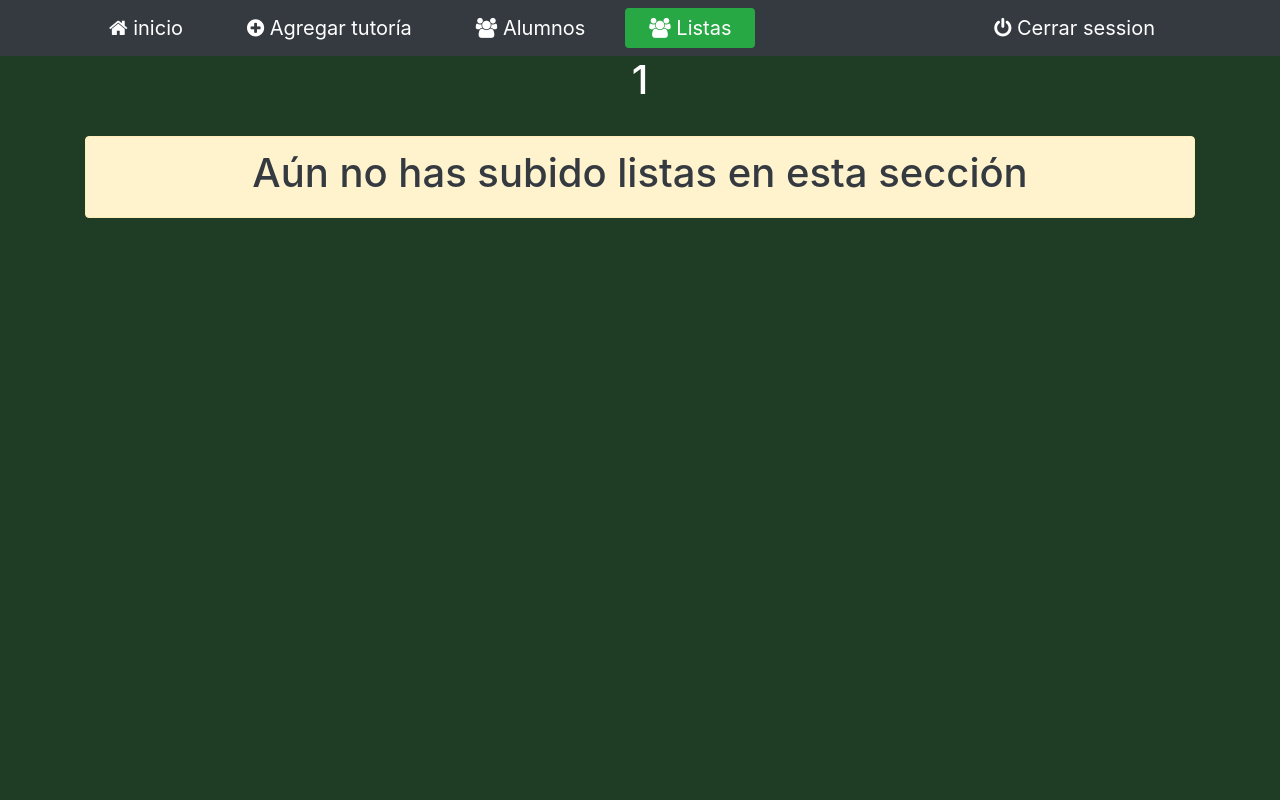
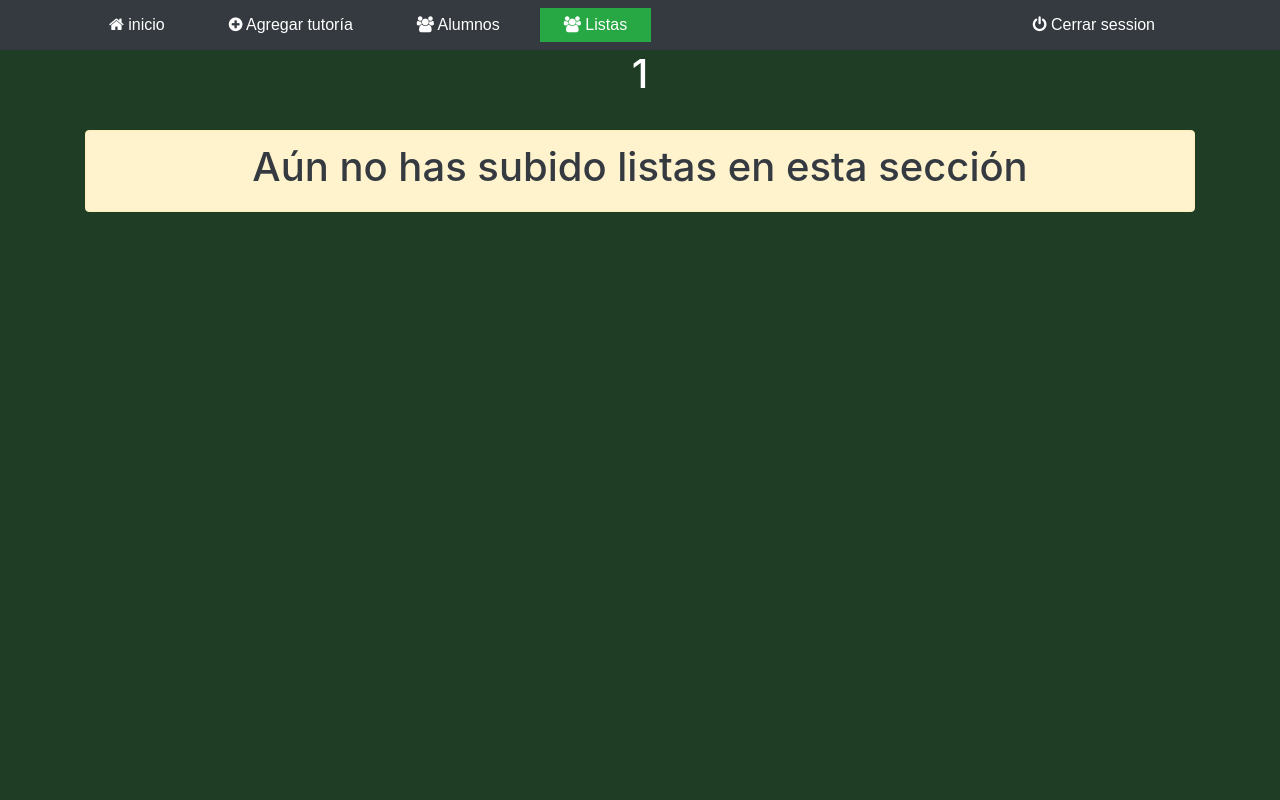
Before and after one commit to Rams-dev/halcones, a CodeIgniter app: page /halcones/index.php/admin/listas/carrera/1 in a window 1280 px wide. Run offline with CodeIgniter, Linux system fonts and the light colour scheme; data that the repository does not hold is empty; some libraries are stand-ins or nearby versions.

Commit message:
modicaciones!

```diff
--- a/application/controllers/admin/Listas.php
+++ b/application/controllers/admin/Listas.php
@@ -91,4 +91,9 @@ class Listas extends CI_Controller {
 
     }
 
+    public function eliminarLista(){
+        $data =$this->input->post();
+        return $data;
+    }
+
 }
--- a/application/views/admin/dashboard.php
+++ b/application/views/admin/dashboard.php
@@ -10,7 +10,7 @@
   ?>
     <div class="row mt-5">
       <?php foreach($tutorias as $tutoria): ?>
-        <div class="col-lg-3 col-md-4 col-sm-6 col-xs-12 p-2" >
+        <div class="col-lg-3 col-md-4 col-sm-6 col-xs-6 p-1 target" >
           <button type="button" onclick="eliminarTutoria(<?=$tutoria['id'];?>)" class="close mr-3 mt-2" data-toggle="tooltip" data-placement="top" title="Eliminar  tutoria" aria-label="Close">
             <span aria-hidden="true">&times;</span>
           </button>
--- a/application/views/admin/listas/detalles.php
+++ b/application/views/admin/listas/detalles.php
@@ -1,6 +1,6 @@
 <div class="container">
     <h1 class="text-center pb-4"><?=$carrera?></h1>
-
+<!-- <?php var_dump($listas)?>  -->
 <?php if(empty($listas)){?>
 <div class="alert alert-warning" role="alert">
     <h1 class="text-dark text-center">Aún no has subido listas en esta sección</h1>
@@ -9,13 +9,33 @@
 
     <div class="row">
         <?php foreach ($listas as $key) :?>
-        <div class="col-lg-3 col-md-4 col-sm-6  mb-3">
-            <a target= "_blank" href="<?=base_url('assets/pdf/listas/'.$key['lista'])?>" class="list-group-item bg-white card-pdf">
-                    <img src="<?=base_url('assets/img/pdf-img.png')?>" alt="<?=$key['lista']?>" class="img-pdf">
-                <h5 class="list-name"><?=$key['lista']?></h5>
-            </a>
-        </div>
+        <div class="col-lg-3 col-md-4 col-sm-6">
+            <button type="button" onclick="eliminarLista(<?=$key['id'];?>)" class="close m-2" data-toggle="tooltip" data-placement="top" title="Eliminar lista" aria-label="Close">
+                    <span aria-hidden="true">&times;</span>
+                </button>
+                    <a target= "_blank" href="<?=base_url('assets/pdf/listas/'.$key['lista'])?>" class="bg-dark">
+                        <img src="<?=base_url('assets/img/pdf-img.png')?>" alt="<?=$key['lista']?>" class="img-pdf">
+                        <h5 class="list-name"><?=$key['lista']?></h5>
+                        </a>
+                    </div>
         <?php endforeach?>
     </div>
 </div>
 <?php } ?>
+
+
+<script >
+
+    function eliminarLista(id){
+        $.ajax({
+            url:'../eliminarLista',
+            data:{id},
+            type: 'post'
+        })
+        .done(function(response){
+            console.log(response)
+        })
+    }
+
+
+</script>
--- a/application/views/comm/foot.php
+++ b/application/views/comm/foot.php
@@ -1,3 +1,6 @@
+<script src="https://cdnjs.cloudflare.com/ajax/libs/jquery.mask/1.14.16/jquery.mask.min.js"></script>
+
+<script src="<?= base_url('assets/js/auth/mask.js')?>"></script>
 
 </body>
 
--- a/application/views/comm/head.php
+++ b/application/views/comm/head.php
@@ -4,13 +4,8 @@
 
 <link rel="shortcut icon" href="<?= base_url('assets/img/logo.jpg')?>" type="image/x-icon" />
 <link href="https://stackpath.bootstrapcdn.com/font-awesome/4.7.0/css/font-awesome.min.css" rel="stylesheet" integrity="sha384-wvfXpqpZZVQGK6TAh5PVlGOfQNHSoD2xbE+QkPxCAFlNEevoEH3Sl0sibVcOQVnN" crossorigin="anonymous">
-
-<script src="https://code.jquery.com/jquery-3.5.1.js" integrity="sha256-QWo7LDvxbWT2tbbQ97B53yJnYU3WhH/C8ycbRAkjPDc=" crossorigin="anonymous"></script>
-
-  <script src="https://cdnjs.cloudflare.com/ajax/libs/jquery.mask/1.14.16/jquery.mask.min.js"></script>
-
-<link rel="stylesheet" href="https://stackpath.bootstrapcdn.com/bootstrap/4.4.1/css/bootstrap.min.css" integrity="sha384-Vkoo8x4CGsO3+Hhxv8T/Q5PaXtkKtu6ug5TOeNV6gBiFeWPGFN9MuhOf23Q9Ifjh" crossorigin="anonymous">
 <!-- <link rel="stylesheet" href="<?= base_url('assets/dropify/dist/css/dropify.css')?>"> -->
+<link rel="stylesheet" href="https://cdn.jsdelivr.net/npm/bootstrap@4.6.0/dist/css/bootstrap.min.css" integrity="sha384-B0vP5xmATw1+K9KRQjQERJvTumQW0nPEzvF6L/Z6nronJ3oUOFUFpCjEUQouq2+l" crossorigin="anonymous">
 
     <meta charset="UTF-8">
     <meta name="viewport" content="width=device-width, initial-scale=1.0">
@@ -22,10 +17,10 @@
   <link rel="stylesheet" type="text/css" href="<?php echo base_url()?>assets/css/nav1.css">
   <link rel="stylesheet" type="text/css" href="<?= base_url()?>assets/css/css.css">
   <!-- <script src="<?= base_url('assets/dropify/dist/js/dropify.js')?>"></script> -->
+  <script src="https://code.jquery.com/jquery-3.6.0.js" integrity="sha256-H+K7U5CnXl1h5ywQfKtSj8PCmoN9aaq30gDh27Xc0jk=" crossorigin="anonymous"></script>
 
-	<!-- <script src="<?php echo base_url()?>assets/jquery-3.2.1.min.js"></script> -->
 	<script src="<?php echo base_url()?>assets/bootstrap/js/bootstrap.js"></script>
 	<script src="<?php echo base_url()?>assets/alertifyjs/alertify.js"></script>
 
 </head>
-<body>
+<body class="body">
--- a/application/views/comm/nav1.php
+++ b/application/views/comm/nav1.php
@@ -1,31 +1,30 @@
+     <nav class="navbar navbar-expand-lg navbar-dark bg-dark text-white">
     <div class="nav-boton">
       <img id="menu" src="<?= base_url()?>/assets/img/menu.png" width="60" heigth="60">
     </div>
-
-    <nav class="navbar navbar-expand-lg navbar-dark bg-dark text-white">
       <div class="container">
       <ul class="navbar-nav mr-auto">
-        <li class="nav-item ">
-          <a class="navbar-brand px-4 nav-link rounded<?= $this->uri->segment(2) == 'dashboard' ? 'active bg-success' : '';?>" href="<?= base_url('admin/dashboard');?>"><span class="fa fa-home"></span> inicio</a>
+        <li class="nav-item m-0">
+          <a class="navbar-brand px-4 nav-link <?= $this->uri->segment(2) == 'dashboard' ? 'active bg-success' : '';?>" href="<?= base_url('admin/dashboard');?>"> <i class="fa fa-home"></i> inicio</a>
         </li>
         <li class="nav-item ">
-          <a class="navbar-brand px-4 nav-link rounded <?= $this->uri->segment(2) == 'agregartutoria' ? 'active bg-success' : '';?>" href="<?= base_url('admin/agregartutoria')?>"><span class="fa fa-plus-circle"></span> Agregar tutoría</a>
+          <a class="navbar-brand px-4 nav-link  <?= $this->uri->segment(2) == 'agregartutoria' ? 'active bg-success' : '';?>" href="<?= base_url('admin/agregartutoria')?>"><i class="fa fa-plus-circle"></i> Agregar tutoría</a>
         </li>
         <li class="nav-item">
-          <a id="alumnos" class="navbar-brand px-4 rounded nav-link <?= $this->uri->segment(2) == 'alumnos' ? 'active bg-success' : '';?>" href="<?= base_url('admin/alumnos')?>"><span class="fa fa-users"></span> Alumnos</a>
+          <a id="alumnos" class="navbar-brand px-4 nav-link <?= $this->uri->segment(2) == 'alumnos' ? 'active bg-success' : '';?>" href="<?= base_url('admin/alumnos')?>"><i class="fa fa-users"></i> Alumnos</a>
         </li>
         <li class="nav-item ">
-          <a id="liberaciones" class="navbar-brand px-4 rounded nav-link <?= $this->uri->segment(2) == 'listas' ? 'active bg-success' : '';?>" href="<?= base_url('admin/listas')?>"><span class="fa fa-users"></span> Listas</a>
+          <a id="liberaciones" class="navbar-brand px-4 nav-link  <?= $this->uri->segment(2) == 'listas' ? 'active bg-success' : '';?>" href="<?= base_url('admin/listas')?>"> <i class="fa fa-users"></i>
+          Listas</a>
         </li>
       </ul>
 
-
       <ul class="navbar-nav ml-auto">
         <li class="nav-item ml-3">
-          <a id="" class="navbar-brand nav-link rounded px-4 <?= $this->uri->segment(2) == 'cuenta' ? 'active bg-success' : '';?>" href="<?=base_url('admin/cuenta/')?>"><?php echo $this->session->userdata('nombre') . ' '. $this->session->userdata('apellido_p');?></a>
+          <a id="" class="navbar-brand nav-link px-4 <?= $this->uri->segment(2) == 'cuenta' ? 'active bg-success' : '';?>" href="<?=base_url('admin/cuenta/')?>"><?php echo $this->session->userdata('nombre') . ' '. $this->session->userdata('apellido_p');?></a>
         </li>
         <li class="nav-item ml-3">
-          <a id = "session" class="navbar-brand nav-link px-4 rounded " href="<?php echo base_url('login/logout');?>"><span class="fa fa-power-off"></span> Cerrar session</a>
+          <a id = "session" class="navbar-brand nav-link px-4 " href="<?php echo base_url('login/logout');?>"><i class="fa fa-power-off"></i> Cerrar session</a>
         </li>
       </ul>
       </div>
@@ -33,7 +32,7 @@
 <script >
 $(document).ready(function(){
   $('#menu').click(function(){
-    $('.navbar').slideToggle();
+    $('.navbar-nav').slideToggle();
   });
 })
 </script>
--- a/application/views/listas/agregarListas.php
+++ b/application/views/listas/agregarListas.php
@@ -31,9 +31,9 @@
 </div>
 
 <script>
-// $("#listas").dropify({
-//     'default': "Arrastra o selecciona tus archivos",
-// });
+$("#listas").dropify({
+    'default': "Arrastra o selecciona tus archivos",
+});
 
 $('#form-list').submit(function(e){
     e.preventDefault()
--- a/application/views/login.php
+++ b/application/views/login.php
@@ -1,9 +1,11 @@
 <!DOCTYPE html>
-<html lang="en">
+<html lang="es">
 <head>
 <link rel="stylesheet" href="https://stackpath.bootstrapcdn.com/bootstrap/4.4.1/css/bootstrap.min.css" integrity="sha384-Vkoo8x4CGsO3+Hhxv8T/Q5PaXtkKtu6ug5TOeNV6gBiFeWPGFN9MuhOf23Q9Ifjh" crossorigin="anonymous">
 <link rel="stylesheet" href="https://cdnjs.cloudflare.com/ajax/libs/font-awesome/4.7.0/css/font-awesome.min.css">
 <link rel="stylesheet" href="<?= base_url()?>assets/css/css.css">
+<link rel="shortcut icon" href="<?= base_url('assets/img/logo.jpg')?>" type="image/x-icon" />
+
 <script
   src="https://code.jquery.com/jquery-3.4.1.min.js"
   integrity="sha256-CSXorXvZcTkaix6Yvo6HppcZGetbYMGWSFlBw8HfCJo="
--- a/application/views/profesores/registro.php
+++ b/application/views/profesores/registro.php
@@ -4,7 +4,6 @@
 
     <?php
         if(isset($matricula)){
-            var_dump(($matricula));
          ?>
          <div class="alert alert-info text-center" role="alert">
             <p>Esta es tu matricula, anotala para iniciar sesion</p>
@@ -44,7 +43,7 @@
             </div>
             <div class="form-group">
                 <label for="name">Grupo</label>
-                <input type="text" class="form-control" name="grupo" id="grupo">
+                <input type="text" class="form-control grupo" name="grupo" id="grupo">
             </div>
             <div class="form-group">
                 <label for="contrasena">Contraseña</label>
@@ -60,6 +59,7 @@
 <?php }?>
 
 </div>
+
 
 <script>
 
--- a/assets/css/css.css
+++ b/assets/css/css.css
@@ -1,7 +1,20 @@
+/*
+.body{
+    background-image: url('../img/fondo.png');
+    background-repeat: no-repeat;
+    background-position: bottom;
+    background-size: auto;
+} */
 
 .jumbotron p{
     font-size: 14px!important;
     margin: 0px;
+}
+
+.btn-delete{
+    position: absolute;
+    top: 5px;
+    right: 10px;
 }
 
 .image{
@@ -28,11 +41,6 @@
     color: white;
 }
 
-nav{
-    background: #c3ca5e!important;
-
-}
-
 .tableAlumnos{
     height: 100vh;
     overflow-y: auto;
@@ -40,7 +48,6 @@ nav{
 
 .card-pdf{
     position: relative;
-    /* background-image: url('assets/img/pdf-img.png'); */
     box-sizing: border-box;
     padding: 0px;
 }
@@ -64,11 +71,15 @@ nav{
     font-size: 20px;
 }
 
+@media (max-width: 480px){
 
+    .body{
+        background-image: url('../img/fondo.png');
+        background-size: contain;
+        background-repeat: no-repeat;
+        background-position: bottom;
+    }
 
-
-
-@media (max-width: 480px){
     .image {
         max-height: 100vh;
     }
@@ -149,8 +160,5 @@ nav{
         box-sizing: border-box;
     }
 
-    .navbar-brand{
-        font-size: 16px!important;
-    }
 
 }
--- a/assets/css/nav1.css
+++ b/assets/css/nav1.css
@@ -1,10 +1,12 @@
 .nav-boton img{
     display: none;
 }
-.navbar a{
+.navbar-brand{
     color: white!important;
+    font-size: 16px!important;
+    font-family: sans-serif;
+
 }
-
 
 .navbar a:hover{
     background-color: rgb(89, 194, 106);
@@ -18,6 +20,10 @@
         justify-content: flex-end;
     }
 
+    .navbar-nav{
+        display: none;
+    }
+
     .nav-boton img{
         display: inline-block;
         width: 50px;
@@ -25,9 +31,7 @@
 
     }
 
-    .navbar{
-        display: none;
-    }
+
     .navbar ul{
         width: 100%!important;
         margin: 0%;
@@ -53,6 +57,9 @@
         display: flex;
         justify-content: flex-end;
     }
+    .navbar-nav{
+        display: none;
+    }
 
     .nav-boton img{
         display: block;
@@ -65,13 +72,10 @@
         margin: 0%;
 
     }
-    .navbar{
-        display: none;
-    }
+
 
     .navbar a{
         width: 100%!important;
-        /* display: none ; */
         font-size: 20px;
         padding: 12px;
         height: auto;
@@ -92,13 +96,8 @@
 
     .navbar ul{
         display: block;
-
     }
 
-    .navbar li a{
-        display: block;
-        padding-right: 5px;
-    }
 
     .container{
         min-height: 0px;
--- a/assets/js/auth/mask.js
+++ b/assets/js/auth/mask.js
@@ -1,5 +1,3 @@
-$(document).ready(function(){
-
       $("#matricula > input, #grupo > input").on("keypress", function () {
          $input=$(this);
          setTimeout(function () {
@@ -8,9 +6,9 @@ $(document).ready(function(){
         })
 
 
-    $('#matricula > input').mask('AAAA000000');
-    $('#telefono > input').mask('0000000000');
-    $('#grupo > input').mask('AAA000');
+    $('.matricula').mask('AAAA000000');
+    $('.telefono').mask('0000000000');
+    $('.grupo').mask('AAA000');
 
 
     $('#nombre > input').keyup(function(evt){
@@ -49,10 +47,3 @@ $(document).ready(function(){
 
 
 /*---------------------------------------------- Agregar Tutoria------------------------------------------------------------- */
-
-
-
-
-
-
-});
```
Also changed, not shown: application/views/registro.php (+3 -4 lines), assets/img/fondo.png (added), assets/img/girl-runer.jpg (added).
